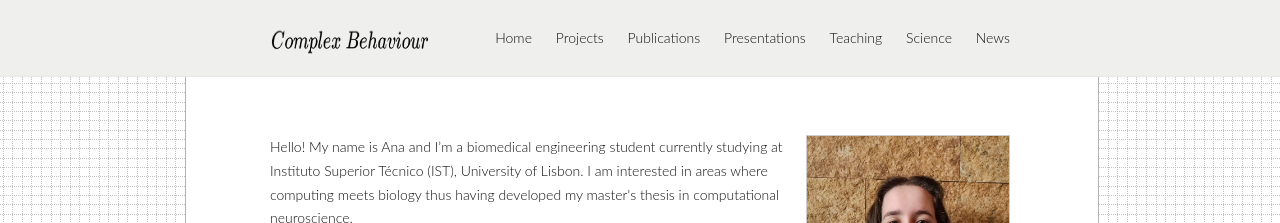
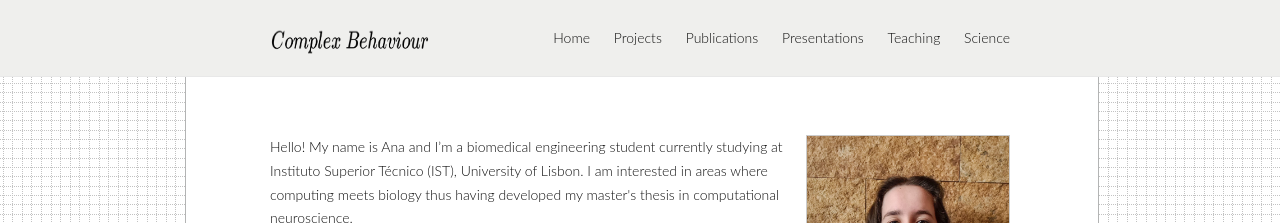
Before and after one commit to ZhanweiGao/zhanweigao.github.io, a Jekyll site: the page built from index.md, in a window 1280 px wide. Shown: the top 223 px of the page. Built offline with Jekyll 4.4.1, drawn with Linux system fonts in a browser that asks for light colours.

Commit message:
Update _config.yml

```diff
--- a/_config.yml
+++ b/_config.yml
@@ -23,7 +23,6 @@ header:
     - name: Presentations
     - name: Teaching
     - name: Science
-    - name: News
 
 footer:
   show_powered_by: false
```
